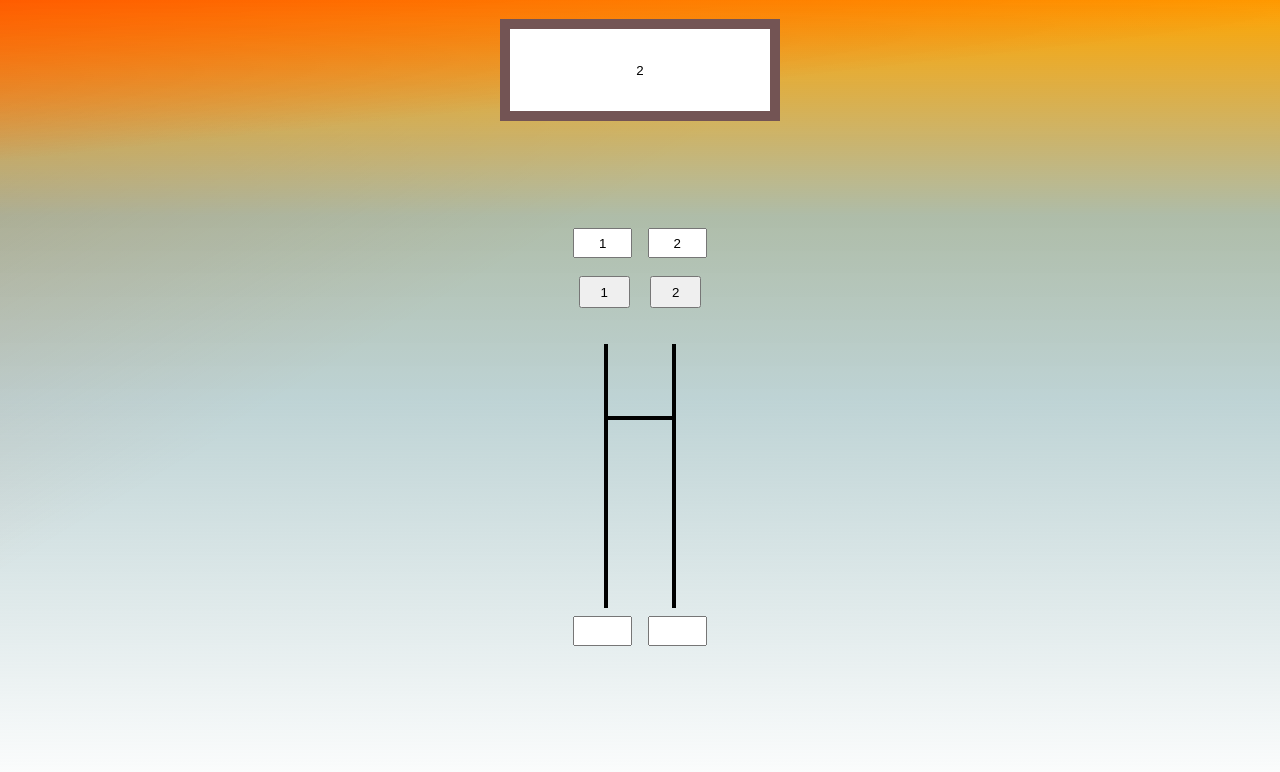
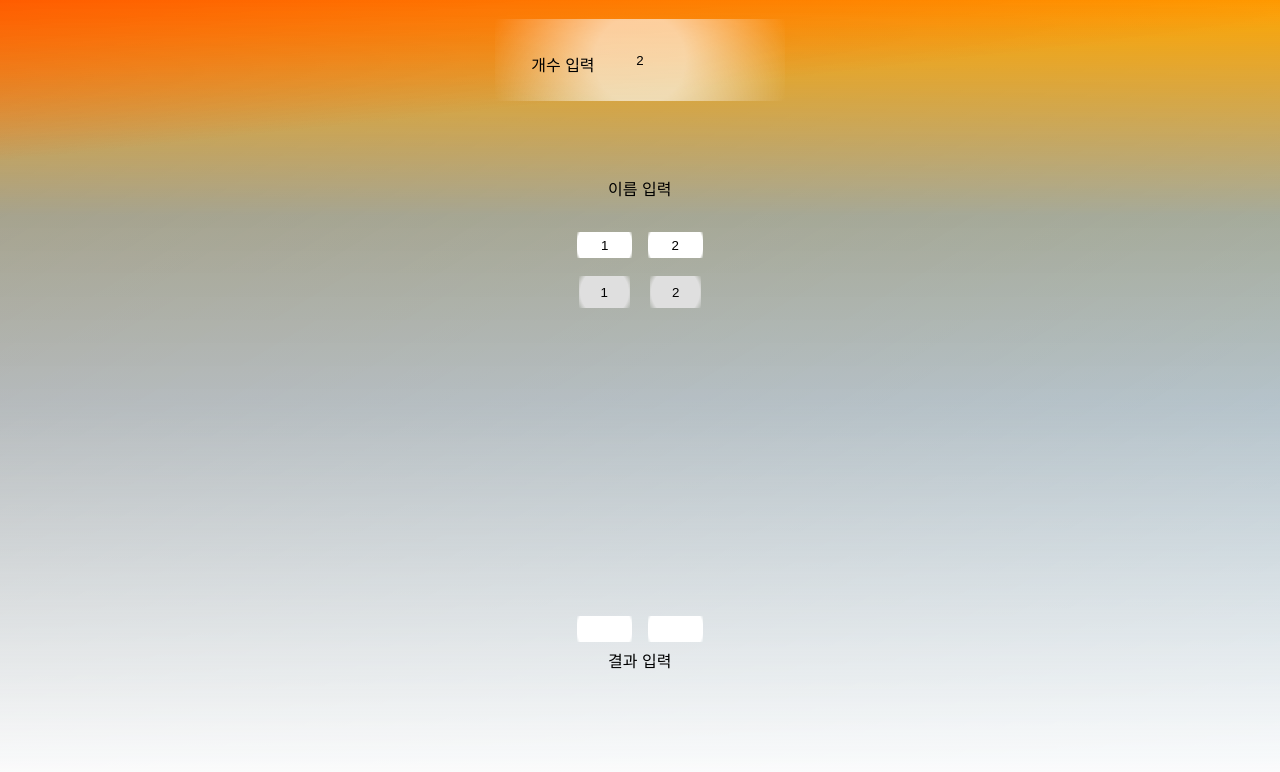
Before and after one commit to coldean/React, a React (Create React App) app in the folder personal-test-1/: page /laddergame in a window 1280 px wide. Shown: the top 772 px of the page. Built offline with nearby package versions, Linux system fonts and the light colour scheme.

Commit message:
included smooth animations, have to do result ease in out.

```diff
--- a/personal-test-1/src/components/Count.scss
+++ b/personal-test-1/src/components/Count.scss
@@ -29,10 +29,33 @@
   line-height: 5vh;
   margin: auto;
   margin-top: 1.5%;
+  background: rgb(255, 255, 255);
+  background: radial-gradient(
+    circle,
+    rgba(255, 255, 255, 0.6) 30%,
+    rgba(148, 187, 233, 0) 100%
+  );
+  border: none;
+  text-align: center;
+  animation: inputAni 3s ease-in-out infinite;
+  transform-origin: 50% 50%;
 
-  border-style: solid;
-  border-width: 10px;
-  border-color: rgb(115, 84, 84);
+  &:focus {
+    outline: none;
+  }
+}
 
-  text-align: center;
+@keyframes inputAni {
+  0% {
+    width: 20vw;
+    height: 10vh;
+  }
+  50% {
+    width: 23vw;
+    height: 10vh;
+  }
+  100% {
+    width: 20vw;
+    height: 10vh;
+  }
 }
--- a/personal-test-1/src/components/Main.scss
+++ b/personal-test-1/src/components/Main.scss
@@ -22,10 +22,36 @@ html {
     rgba(117, 141, 107, 1) 53%,
     rgba(138, 176, 179, 1) 90%
   );
+  background-position: center;
   display: flex;
   flex-direction: column;
   justify-content: center;
   align-items: center;
+  animation: mainAni 3s ease-in-out infinite;
+}
+
+@keyframes mainAni {
+  0% {
+    background-size: 100%;
+  }
+  50% {
+    background-size: 120%;
+  }
+  100% {
+    background-size: 100%;
+  }
+}
+
+@keyframes buttonAni {
+  0% {
+    width: 20%;
+  }
+  50% {
+    width: 30%;
+  }
+  100% {
+    width: 20%;
+  }
 }
 
 .Title {
@@ -47,6 +73,7 @@ html {
 
   &:hover {
     .Button {
+      transition: width 0.5s ease;
       width: 20%;
       color: rgb(175, 93, 21);
       background: rgb(255, 165, 0);
@@ -56,8 +83,11 @@ html {
         rgba(117, 141, 107, 0.30024509803921573) 53%,
         rgba(138, 176, 179, 0.0313375350140056) 90%
       );
+      background-position: center;
       border-radius: 10%;
       border: none;
+      animation: buttonAni 3s ease-in-out infinite;
+      animation-delay: 1s;
     }
   }
   .Button {
--- a/personal-test-1/src/components/Select.js
+++ b/personal-test-1/src/components/Select.js
@@ -109,8 +109,8 @@ const LadderGameSelect = ({ count, setStart, isStarted }) => {
           </button>
         ))}
       </div>
-      <div>
-        {/*<div className={`Visible ${isStarted ? "visible" : "invisible"}`}>*/}
+
+      <div className={`Visible ${isStarted ? "visible" : "invisible"}`}>
         {isStarted ? (
           <LadderStart
             count={count}
--- a/personal-test-1/src/components/Select.scss
+++ b/personal-test-1/src/components/Select.scss
@@ -7,6 +7,7 @@
   flex-direction: column;
   width: 100%;
   height: 30vh;
+  max-width: 100wv;
   //margin-left: -15vw;
   margin-top: 25vh;
   margin-bottom: 0;
@@ -19,6 +20,16 @@
   margin: 0.6vw;
   vertical-align: middle;
   text-align: center;
+  border: none;
+  background: rgb(255, 255, 255);
+  background: radial-gradient(
+    circle,
+    rgba(255, 255, 255, 1) 90%,
+    rgba(148, 187, 233, 0) 100%
+  );
+  &:focus {
+    outline: none;
+  }
 }
 
 .SelectButton {
@@ -28,6 +39,13 @@
   margin-bottom: 5vh;
   vertical-align: middle;
   text-align: center;
+  border: none;
+  background: rgb(189, 189, 189);
+  background: radial-gradient(
+    circle,
+    rgb(223, 223, 223) 80%,
+    rgba(226, 226, 226, 0) 100%
+  );
 }
 
 @mixin result {
@@ -47,7 +65,7 @@
 .Visible {
   &.visible {
     visibility: visible;
-
+    //transition: 1 0.5s ease;
     &.result {
       @include result;
     }
--- a/personal-test-1/src/pages/LadderGame.js
+++ b/personal-test-1/src/pages/LadderGame.js
@@ -19,6 +19,9 @@ const LadderGame = () => {
   return (
     <>
       <div className="Ambient-Background" />
+      <p className="Fixed-Count">개수 입력</p>
+      <p className="Fixed-Name">이름 입력</p>
+      <p className="Fixed-Result">결과 입력</p>
       <div className="LadderGame-Main">
         <LadderGameCount
           className="LadderGameCount-Main"
--- a/personal-test-1/src/pages/LadderGame.scss
+++ b/personal-test-1/src/pages/LadderGame.scss
@@ -9,7 +9,7 @@
   background: rgb(85, 85, 227);
   background: linear-gradient(
     0deg,
-    rgba(113, 133, 202, 0) 0%,
+    rgba(255, 255, 255, 1) 0%,
     rgba(138, 176, 179, 0.5523459383753502) 50%,
     rgba(117, 141, 107, 0.583158263305322) 73%,
     rgba(255, 165, 0, 1) 100%
@@ -25,22 +25,47 @@
   background: rgb(255, 106, 0);
   background: linear-gradient(
     149deg,
-    rgba(234, 80, 14, 1) 0%,
-    rgba(255, 241, 81, 0) 40%
+    rgba(234, 80, 14, 0.8) 0%,
+    rgba(40, 36, 255, 0.1) 100%
   );
   background-size: 300% 300%;
-  animation: bcm 10s ease-in-out infinite;
+  animation: bcm 20s ease-in-out infinite;
 }
 @keyframes bcm {
   0% {
     background-position: 50% 0%;
   }
   50% {
-    background-position: 50% 100%;
+    background-position: 100% 100%;
   }
   100% {
     background-position: 50% 0%;
   }
+}
+
+.Fixed-Count {
+  position: fixed;
+  top: 4.55vh;
+  left: 41.5%;
+  background-color: rgba(255, 255, 255, 0);
+  color: black;
+  z-index: 1;
+}
+
+.Fixed-Name {
+  position: fixed;
+  top: 20vh;
+  left: 47.5%;
+  background-color: rgba(255, 255, 255, 0);
+  z-index: 1;
+}
+
+.Fixed-Result {
+  position: fixed;
+  top: 79vh;
+  left: 47.5%;
+  background-color: rgba(255, 255, 255, 0);
+  z-index: 1;
 }
 
 .LadderGameCount-Main {
```
